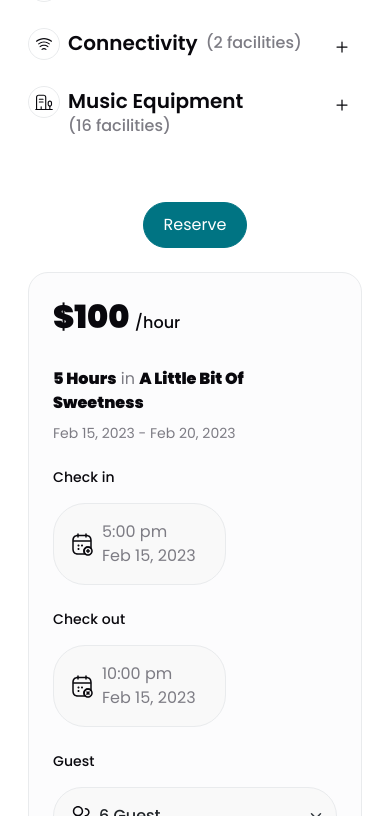
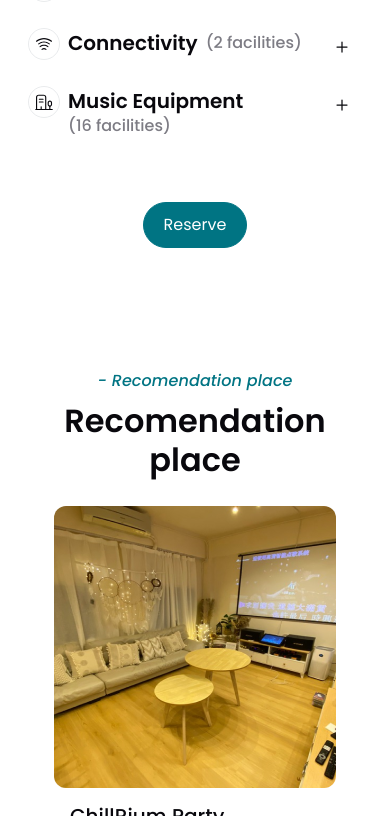
Before and after one commit to heliconho/tribalfun, a React (Create React App) app: page /destination/1 in a window 390 px wide. Shown: the part 1965-2781 px from the top of the page. Built offline with nearby package versions, Linux system fonts and the light colour scheme; a web font is replaced by a local one.

Commit message:
destination details responsive

```diff
--- a/src/pages/destination/DestinationDetails.jsx
+++ b/src/pages/destination/DestinationDetails.jsx
@@ -55,11 +55,7 @@ const DestinationDetails = () => {
 	const [reserve, setReserve] = useState(false);
 
 	useEffect(() => {
-		if (screen >= 576) {
-			setReserve(true);
-		} else {
-			setReserve("details");
-		}
+		setReserve(false);
 	}, [screen]);
 
 	return (
@@ -176,6 +172,8 @@ const DestinationDetails = () => {
 				<section className="destination-single py-120 pt-0 pt-md-5 mt-md-3">
 					<div className="container">
 						<div className="row g-4 destination-single-wrapper">
+							{!reserve ? (
+								<>
 									<div className="col-xl-8 col-lg-7">
 										{screen >= 576 && (
 											<h3 className="title mt-4 mt-md-0">
@@ -195,7 +193,9 @@ const DestinationDetails = () => {
 										</ul>
 										{screen >= 576 && (
 											<>
-										<div className="hosted-by  mb-3">Hosted by:</div>
+												<div className="hosted-by  mb-3">
+													Hosted by:
+												</div>
 												<div className="author">
 													<img src={author} alt="" />
 													<div className="info">
@@ -235,10 +235,13 @@ const DestinationDetails = () => {
 											</Link>
 										</div>
 										<div className="read-more-txt mt-4 mb-2 text-title">
-									獨立約100尺私人派對房間 收費已包括享用場內任何設施
-									唔使同人share💟 房間設計上適合2-8人
-									（休閒娛樂小空間）💆🏼‍♂‍💆🏻‍♀‍💆🏻 適合朋友、家庭聚會👨‍👩‍👧‍👦
-									房間內設有餐具，觀迎你地自攜食物 另外設有電動麻雀Plan
+											獨立約100尺私人派對房間
+											收費已包括享用場內任何設施 唔使同人share💟
+											房間設計上適合2-8人
+											（休閒娛樂小空間）💆🏼‍♂‍💆🏻‍♀‍💆🏻
+											適合朋友、家庭聚會👨‍👩‍👧‍👦
+											房間內設有餐具，觀迎你地自攜食物
+											另外設有電動麻雀Plan
 											啱晒追求速度嘅麻雀友🏃‍♀‍🏃🏃🏽‍♂‍
 										</div>
 										<Link to="#" className="font-mediun text-title">
@@ -253,7 +256,7 @@ const DestinationDetails = () => {
 												class="cmn-btn"
 												to="#"
 												onClick={() => {
-											setReserve(false);
+													setReserve(true);
 													document.documentElement.scrollTo(0, 0);
 												}}
 											>
@@ -261,9 +264,17 @@ const DestinationDetails = () => {
 											</Link>
 										</div>
 									</div>
+									{screen >= 992 && (
 										<div className="col-xl-4 col-lg-5">
 											<Sidebar />
 										</div>
+									)}
+								</>
+							) : (
+								<div className="col-xl-4 col-lg-5">
+									<Sidebar />
+								</div>
+							)}
 						</div>
 					</div>
 				</section>
```
Lines whose indentation alone changed are shown as unchanged.
